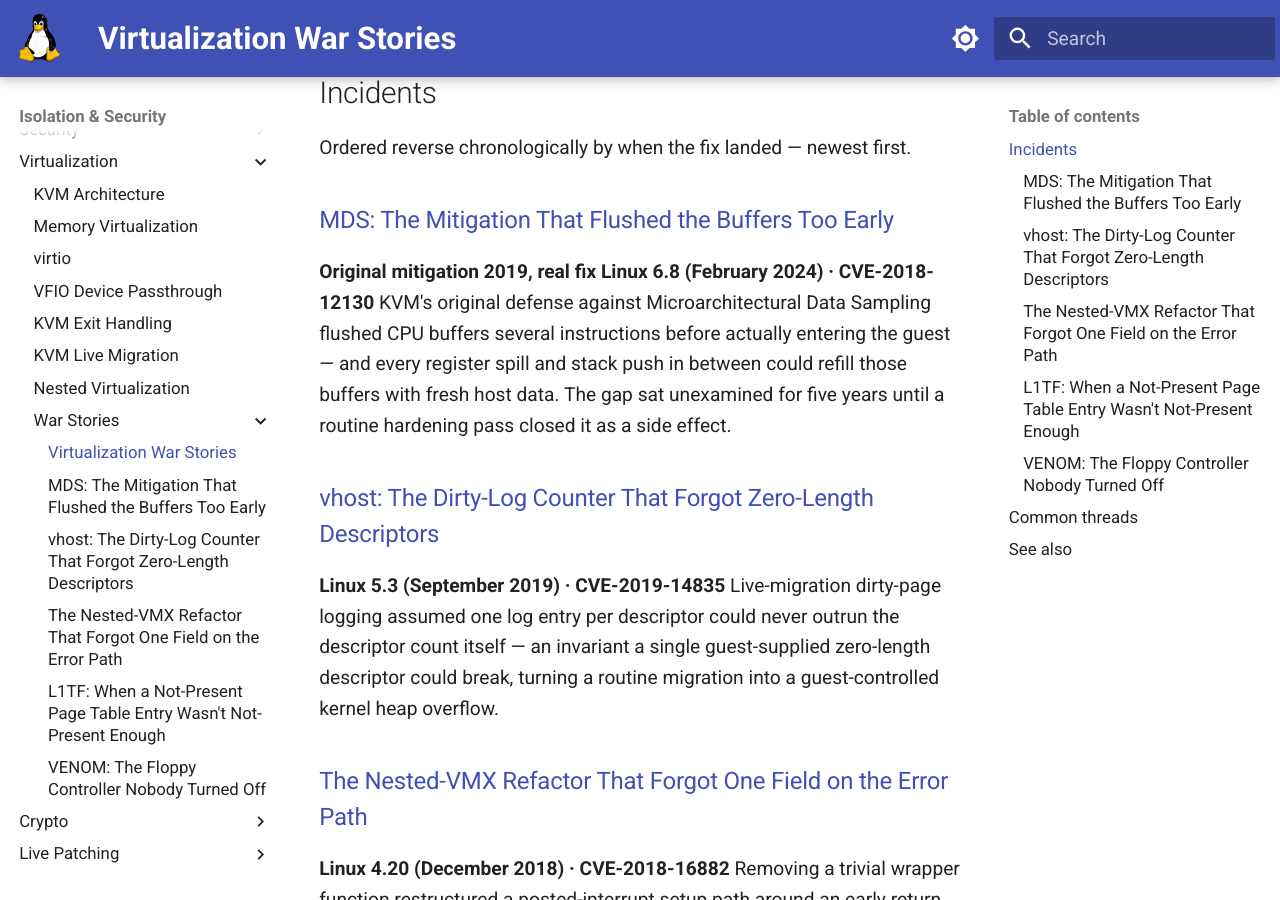
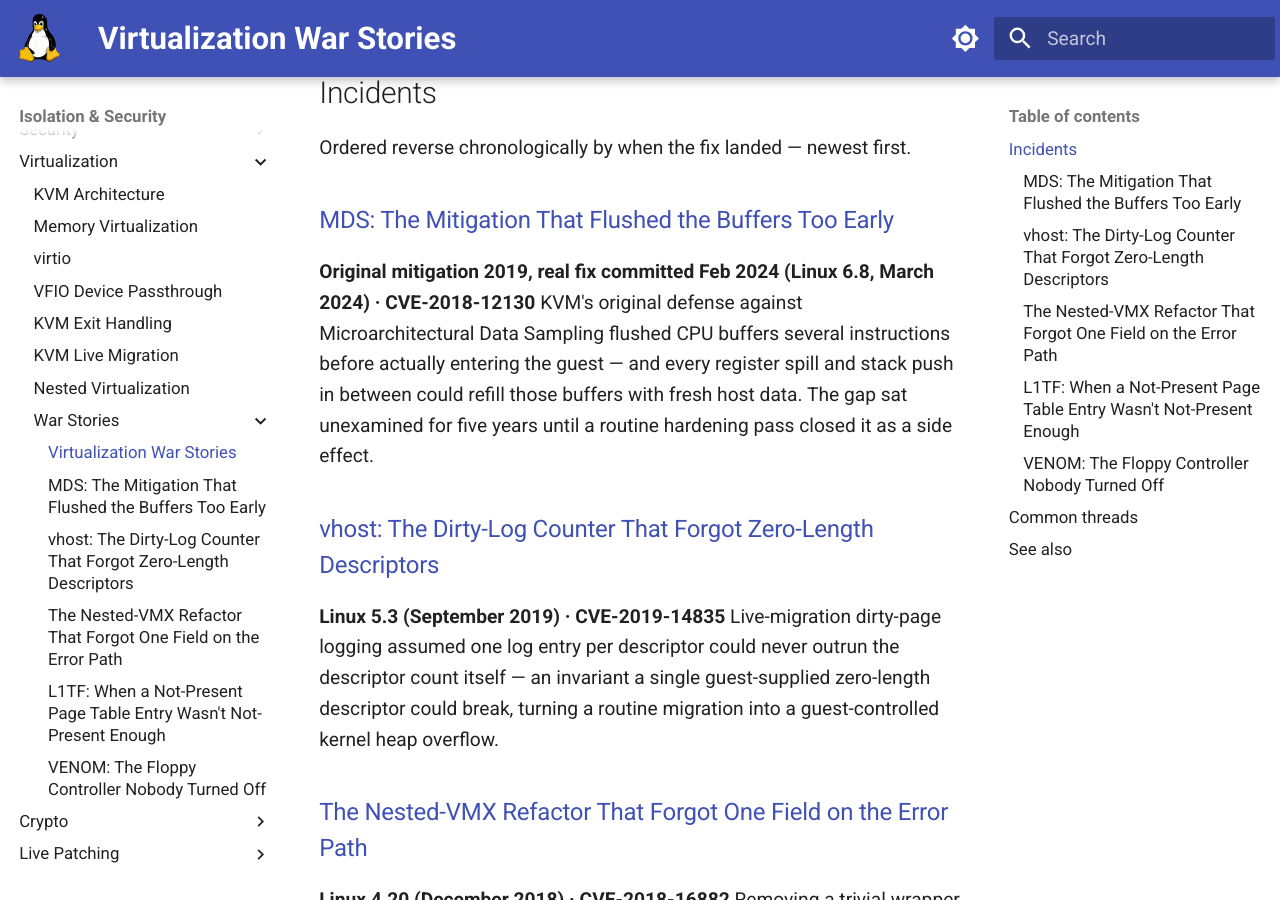
Before and after one commit to laveeshb/linux-kernel-internals, an MkDocs documentation site: the page built from docs/virtualization/war-stories.md, in a window 1280 px wide and 900 px high, scrolled down 860 px. Built offline with MkDocs 1.6.1 and Material for MkDocs 9.7.7, drawn with Linux system fonts in a browser that asks for light colours.

Commit message:
Sync MDS date fix to the landing page
The incident page's own "Fixed in" wording was corrected in the last
round (committed Feb 2024, shipped Linux 6.8 which released March 10
2024) but the landing page's one-line summary for the same incident
still paired "Linux 6.8" with "(February 2024)" -- reintroducing the
release-date ambiguity that fix was meant to close.

```diff
--- a/docs/virtualization/war-stories.md
+++ b/docs/virtualization/war-stories.md
@@ -9,7 +9,7 @@
 Ordered reverse chronologically by when the fix landed — newest first.
 
 ### [MDS: The Mitigation That Flushed the Buffers Too Early](war-stories/mds-verw-timing-gap.md)
-**Original mitigation 2019, real fix Linux 6.8 (February 2024) · CVE-2018-12130**
+**Original mitigation 2019, real fix committed Feb 2024 (Linux 6.8, March 2024) · CVE-2018-12130**
 KVM's original defense against Microarchitectural Data Sampling flushed CPU buffers several instructions before actually entering the guest — and every register spill and stack push in between could refill those buffers with fresh host data. The gap sat unexamined for five years until a routine hardening pass closed it as a side effect.
 
 ### [vhost: The Dirty-Log Counter That Forgot Zero-Length Descriptors](war-stories/vhost-migration-log-overflow.md)
```
